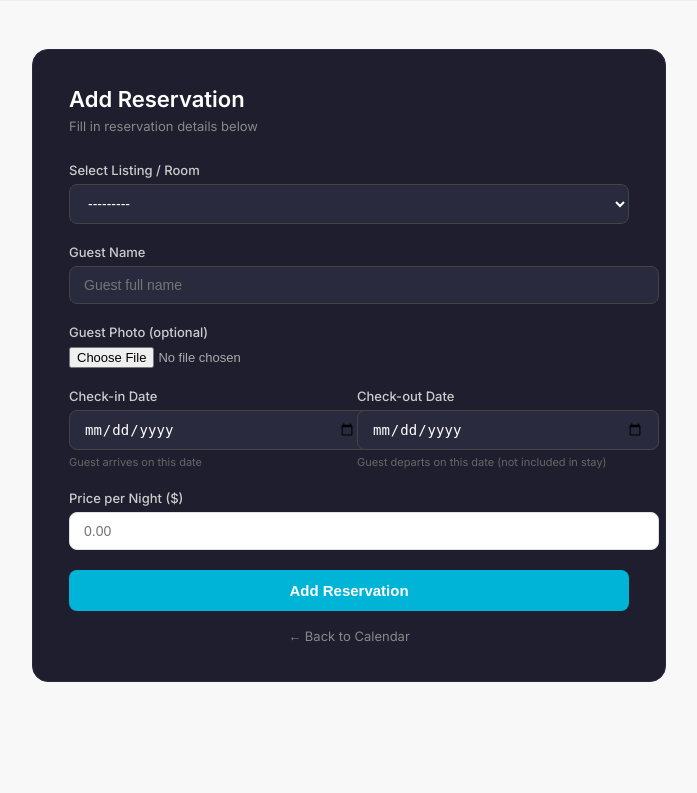
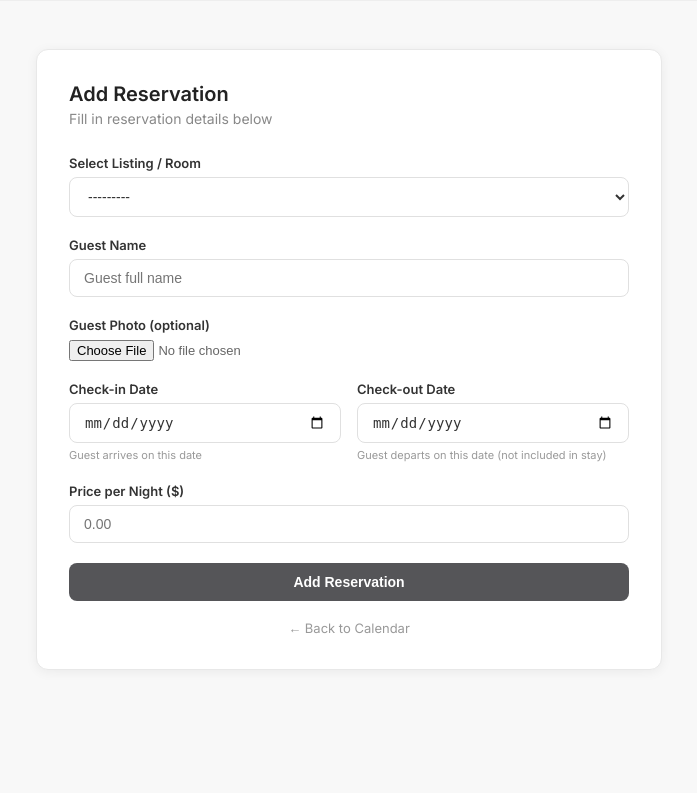
Before and after one commit to adityaaman-2120/Internship_01, a Django app: page /reservations/add/ in a window 1280 px wide. Shown: the part 56-849 px from the top of the page, without its empty margins (291-988 px from the left). Run offline with Django 5.2, Linux system fonts and the light colour scheme; data that the repository does not hold is empty.

Commit message:
fixed the ui of listing + reservation page

```diff
--- a/reservations/forms.py
+++ b/reservations/forms.py
@@ -11,11 +11,11 @@ class ListingForm(forms.ModelForm):
         widgets = {
             'room_title': forms.TextInput(attrs={
                 'placeholder': 'e.g. Cozy Studio in Downtown',
-                'style': 'width:100%; padding:10px 14px; background:#2a2a3e; border:1px solid #444; border-radius:8px; color:white; font-size:14px;'
+                'style': 'width:100%; padding:10px 14px; background:white; border:1.5px solid #e0e0e0; border-radius:8px; color:#333; font-size:14px; outline:none; box-sizing:border-box;'
             }),
             'room_image': forms.ClearableFileInput(attrs={
                 'accept': 'image/*',
-                'style': 'color:#aaa; font-size:13px;'
+                'style': 'color:#666; font-size:13px;'
             }),
         }
         labels = {
@@ -30,27 +30,27 @@ class ReservationForm(forms.ModelForm):
         fields = ['listing', 'guest_name', 'guest_photo', 'checkin_date', 'checkout_date', 'price_per_night']
         widgets = {
             'listing': forms.Select(attrs={
-                'style': 'width:100%; padding:10px 14px; background:#2a2a3e; border:1px solid #444; border-radius:8px; color:white; font-size:14px;'
+                'style': 'width:100%; padding:10px 14px; background:white; border:1.5px solid #e0e0e0; border-radius:8px; color:#333; font-size:14px; outline:none; box-sizing:border-box;'
             }),
             'guest_name': forms.TextInput(attrs={
                 'placeholder': 'Guest full name',
-                'style': 'width:100%; padding:10px 14px; background:#2a2a3e; border:1px solid #444; border-radius:8px; color:white; font-size:14px;'
+                'style': 'width:100%; padding:10px 14px; background:white; border:1.5px solid #e0e0e0; border-radius:8px; color:#333; font-size:14px; outline:none; box-sizing:border-box;'
             }),
             'guest_photo': forms.ClearableFileInput(attrs={
                 'accept': 'image/*',
-                'style': 'color:#aaa; font-size:13px;'
+                'style': 'color:#666; font-size:13px;'
             }),
             'checkin_date': forms.DateInput(attrs={
                 'type': 'date',
-                'style': 'width:100%; padding:10px 14px; background:#2a2a3e; border:1px solid #444; border-radius:8px; color:white; font-size:14px;'
+                'style': 'width:100%; padding:10px 14px; background:white; border:1.5px solid #e0e0e0; border-radius:8px; color:#333; font-size:14px; outline:none; box-sizing:border-box;'
             }),
             'checkout_date': forms.DateInput(attrs={
                 'type': 'date',
-                'style': 'width:100%; padding:10px 14px; background:#2a2a3e; border:1px solid #444; border-radius:8px; color:white; font-size:14px;'
+                'style': 'width:100%; padding:10px 14px; background:white; border:1.5px solid #e0e0e0; border-radius:8px; color:#333; font-size:14px; outline:none; box-sizing:border-box;'
             }),
             'price_per_night': forms.NumberInput(attrs={
                 'placeholder': '0.00',
-                'style': 'width:100%; padding:10px 14px; background:white; border:1.5px solid #e0e0e0; border-radius:8px; color:#333; font-size:14px;'
+                'style': 'width:100%; padding:10px 14px; background:white; border:1.5px solid #e0e0e0; border-radius:8px; color:#333; font-size:14px; outline:none; box-sizing:border-box;'
             }),
         }
         labels = {
--- a/reservations/templates/reservations/reservation_form.html
+++ b/reservations/templates/reservations/reservation_form.html
@@ -2,17 +2,19 @@
 {% block title %}{{ action }}{% endblock %}
 {% block content %}
 
-<div style="max-width:560px;margin:48px auto;background:#1e1e2e;border-radius:16px;padding:36px;border:1px solid #2a2a3e;">
+<div style="max-width:560px;margin:48px auto;background:white;border-radius:12px;padding:32px;border:1px solid #e8e8e8;box-shadow:0 2px 12px rgba(0,0,0,0.06);">
 
-    <h1 style="color:#fff;font-size:22px;font-weight:600;margin:0 0 6px;">{{ action }}</h1>
-    <p style="color:#888;font-size:13px;margin:0 0 28px;">Fill in reservation details below</p>
+    <div style="margin-bottom:28px;">
+        <h1 style="color:#222;font-size:20px;font-weight:600;margin:0 0 4px;">{{ action }}</h1>
+        <p style="color:#888;font-size:14px;margin:0;">Fill in reservation details below</p>
+    </div>
 
     <form method="POST" enctype="multipart/form-data">
         {% csrf_token %}
 
         {% if reservation %}
-        <div style="margin-bottom:20px;background:#2a2a3e;border-radius:8px;padding:10px 14px;font-size:13px;color:#ccc;">
-            Currently assigned to: <span style="color:#00b4d8;font-weight:500;">{{ reservation.listing.room_title }}</span>
+        <div style="margin-bottom:20px;background:#f9f9f9;border-radius:8px;padding:10px 14px;font-size:13px;color:#666;border:1px solid #eee;">
+            Currently assigned to: <span style="color:#555558;font-weight:600;">{{ reservation.listing.room_title }}</span>
         </div>
         {% endif %}
 
@@ -20,15 +22,15 @@
             {% if field.name == 'checkin_date' or field.name == 'checkout_date' %}
             {% if field.name == 'checkin_date' %}<div style="display:grid;grid-template-columns:1fr 1fr;gap:16px;">{% endif %}
             <div style="margin-bottom:20px;">
-                <label style="color:#ccc;font-size:13px;font-weight:500;display:block;margin-bottom:6px;">{{ field.label }}</label>
+                <label style="color:#333;font-size:13px;font-weight:600;display:block;margin-bottom:6px;">{{ field.label }}</label>
                 {{ field }}
                 {% if field.name == 'checkin_date' %}
-                <small style="color:#666;font-size:11px;">Guest arrives on this date</small>
+                <small style="color:#999;font-size:11px;">Guest arrives on this date</small>
                 {% else %}
-                <small style="color:#666;font-size:11px;">Guest departs on this date (not included in stay)</small>
+                <small style="color:#999;font-size:11px;">Guest departs on this date (not included in stay)</small>
                 {% endif %}
                 {% if field.errors %}
-                <div style="color:#ff6b6b;font-size:12px;margin-top:4px;">
+                <div style="color:#e74c3c;font-size:12px;margin-top:4px;">
                     {% for error in field.errors %}{{ error }}{% endfor %}
                 </div>
                 {% endif %}
@@ -36,10 +38,10 @@
             {% if field.name == 'checkout_date' %}</div>{% endif %}
             {% else %}
             <div style="margin-bottom:20px;">
-                <label style="color:#ccc;font-size:13px;font-weight:500;display:block;margin-bottom:6px;">{{ field.label }}</label>
+                <label style="color:#333;font-size:13px;font-weight:600;display:block;margin-bottom:6px;">{{ field.label }}</label>
                 {{ field }}
                 {% if field.errors %}
-                <div style="color:#ff6b6b;font-size:12px;margin-top:4px;">
+                <div style="color:#e74c3c;font-size:12px;margin-top:4px;">
                     {% for error in field.errors %}{{ error }}{% endfor %}
                 </div>
                 {% endif %}
@@ -47,13 +49,13 @@
             {% endif %}
         {% endfor %}
 
-        <button type="submit" style="width:100%;padding:12px;background:#00b4d8;color:#fff;border:none;border-radius:8px;font-size:15px;font-weight:600;cursor:pointer;">{{ action }}</button>
+        <button type="submit" style="width:100%;padding:11px;background:#555558;color:#fff;border:none;border-radius:8px;font-size:14px;font-weight:600;cursor:pointer;">{{ action }}</button>
     </form>
 
-    <div style="text-align:center;margin-top:14px;">
-        <a href="/" style="color:#888;font-size:13px;text-decoration:none;">&larr; Back to Calendar</a>
+    <div style="text-align:center;margin-top:16px;">
+        <a href="/" style="color:#999;font-size:13px;text-decoration:none;">&larr; Back to Calendar</a>
         {% if reservation %}
-        <a href="/reservations/{{ reservation.id }}/delete/" style="color:#ff6b6b;font-size:13px;text-decoration:none;margin-left:16px;">Delete this reservation</a>
+        <a href="/reservations/{{ reservation.id }}/delete/" style="color:#e74c3c;font-size:13px;text-decoration:none;margin-left:16px;">Delete this reservation</a>
         {% endif %}
     </div>
 
--- a/reservations/templates/reservations/reservation_list.html
+++ b/reservations/templates/reservations/reservation_list.html
@@ -6,7 +6,7 @@
 
     <div style="display:flex;align-items:center;justify-content:space-between;">
         <h1 style="font-size:22px;font-weight:600;color:#222;margin:0;">Reservations</h1>
-        <a href="/reservations/add/" style="background:#111;color:white;border-radius:20px;padding:8px 18px;font-size:13px;text-decoration:none;font-weight:500;">＋ Add Reservation</a>
+        <a href="/reservations/add/" style="background:#555558;color:white;border-radius:8px;padding:9px 18px;font-size:13px;text-decoration:none;font-weight:600;">＋ Add Reservation</a>
     </div>
 
     <div style="margin-top:20px;color:#888;font-size:13px;">
--- a/reservations/views.py
+++ b/reservations/views.py
@@ -103,6 +103,20 @@ def get_calendar_context(request):
 
 def dashboard_view(request):
     context = get_calendar_context(request)
+    month = context['month']
+    year = context['year']
+    dropdown_months = []
+    for i in range(-2, 3):
+        m = month + i
+        y = year + (m - 1) // 12
+        m = ((m - 1) % 12) + 1
+        dropdown_months.append({
+            'month': m,
+            'year': y,
+            'label': datetime.date(y, m, 1).strftime('%B %Y'),
+            'is_current': (m == month and y == year),
+        })
+    context['dropdown_months'] = dropdown_months
     return render(request, 'reservations/dashboard.html', context)
 
 
@@ -111,7 +125,7 @@ def timeline_view(request):
     month = context['month']
     year = context['year']
     dropdown_months = []
-    for i in range(12):
+    for i in range(-2, 3):
         m = month + i
         y = year + (m - 1) // 12
         m = ((m - 1) % 12) + 1
@@ -119,6 +133,7 @@ def timeline_view(request):
             'month': m,
             'year': y,
             'label': datetime.date(y, m, 1).strftime('%B %Y'),
+            'is_current': (m == month and y == year),
         })
     context['dropdown_months'] = dropdown_months
     return render(request, 'reservations/timeline.html', context)
```
Also changed, not shown: reservations/templates/reservations/dashboard.html (+26 -1 lines), reservations/templates/reservations/listing_form.html (+9 -13 lines), reservations/templates/reservations/listing_list.html (+13 -13 lines), reservations/templates/reservations/partials/sidebar.html (+6 -2 lines), reservations/templates/reservations/timeline.html (+9 -5 lines).
